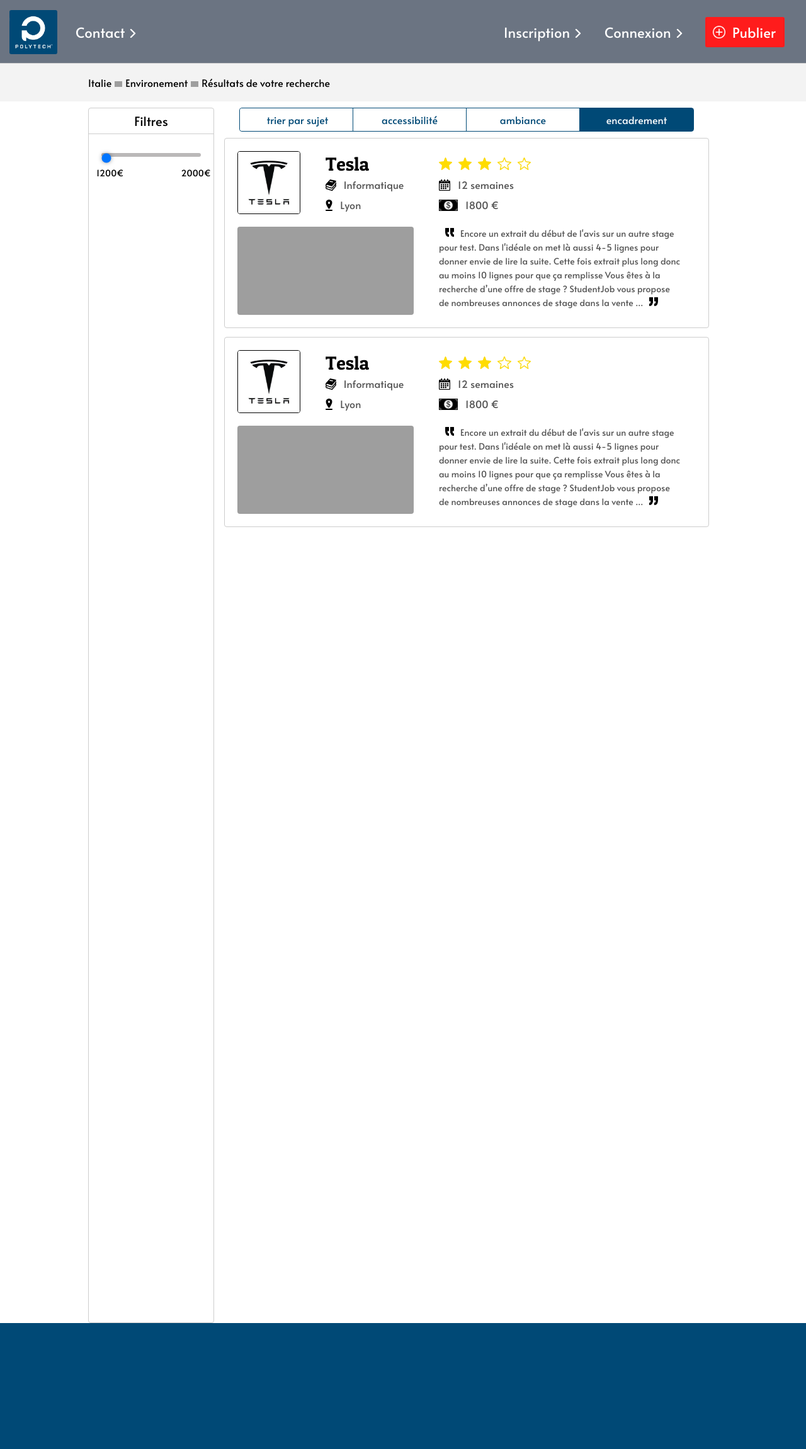
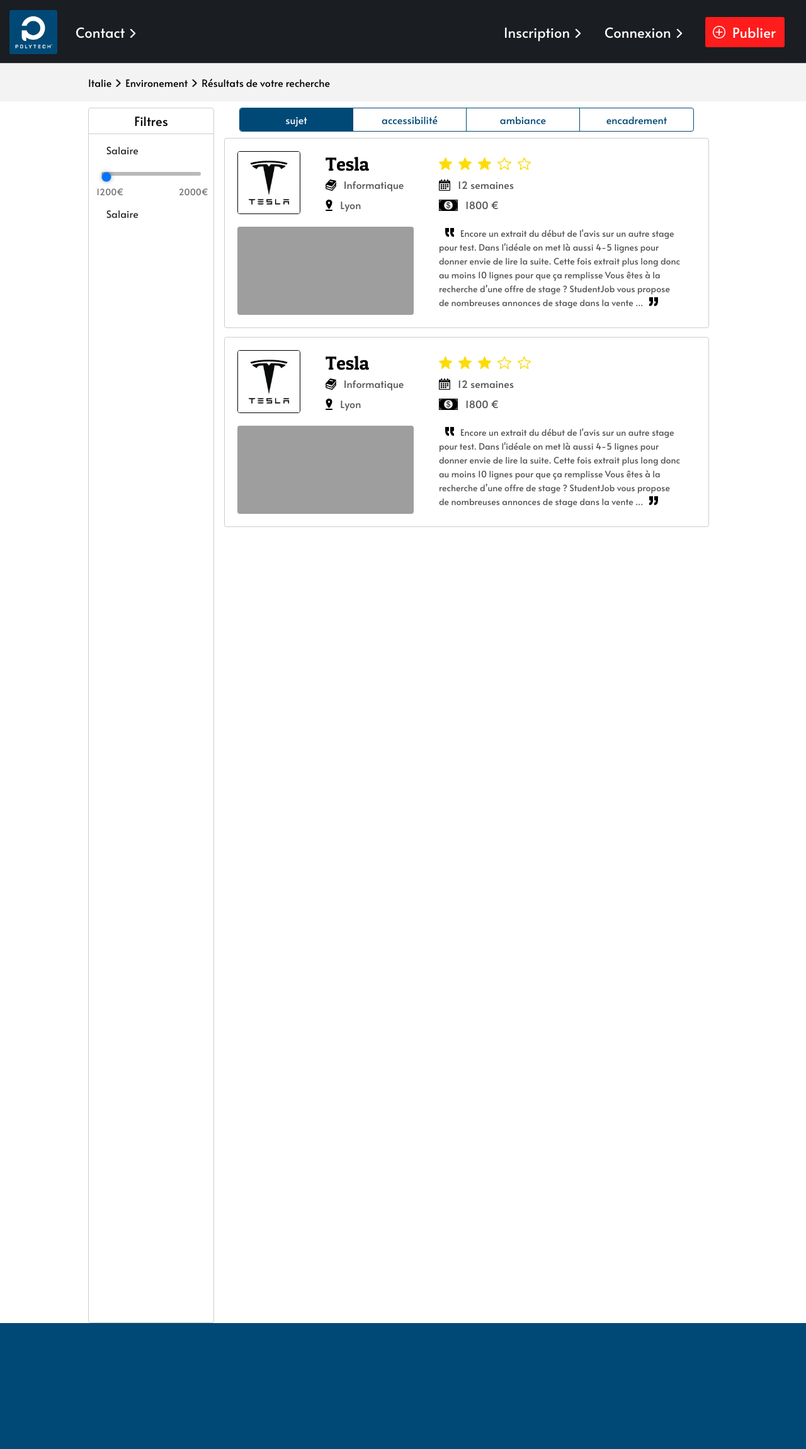
Before and after one commit to Projet-Polytech/searchopinion, a PHP site: page /avis.html in a window 1280 px wide. Shown: the whole page at 63% size. Run offline with PHP 8.4, Linux system fonts and the light colour scheme; grey boxes are pictures that could not be loaded.

Commit message:
yku_yfruk
yrukryuk

```diff
--- a/search_opinion/avis.css
+++ b/search_opinion/avis.css
@@ -61,7 +61,7 @@ body{
 
 header{
     grid-column: span 4;
-    background-color:#6b7482;
+    background-color:#1a1d21;
     display:grid;
 
     grid-template-columns:120px 130px 1fr 160px 160px 160px;
@@ -223,9 +223,23 @@ aside:nth-of-type(1) p img {
     border-bottom:solid 1px  #cdcdcd;
 }
 
+#avis_filtre h3 {
+    font-family: 'Alata';
+    font-weight: normal;
+    font-size: 16px;
+    height: 30px;
+    align-items: center;
+    display: flex;
+    justify-content: left;
+    width: 72%;
+    color: #2f2f2f;
+    margin-top: 10px;
+    margin-left: 14%;
+}
+
 input[type=range] {
   -webkit-appearance: none;
-  margin: 30px 0px 16px 10%;
+  margin: 20px 0px 16px 10%;
   width: 80%;
 }
 input[type=range]:focus {
@@ -267,28 +281,60 @@ input[type=range]::-moz-range-thumb {
     cursor: pointer;
     box-shadow: 0px 0px 8px -3px #000000;
 }
-
+input[type=range]::-ms-track {
+  width: 90%;
+  height: 6px;
+  cursor: pointer;
+  border-radius: 4px;
+  background: #bab8b8;
+}
+input[type=range]::-ms-fill-lower {
+  background: #2a6495;
+  border: 0.2px solid #010101;
+  border-radius: 2.6px;
+  box-shadow: 1px 1px 1px #000000, 0px 0px 1px #0d0d0d;
+}
+input[type=range]::-ms-fill-upper {
+  background: #3071a9;
+  border: 0.2px solid #010101;
+  border-radius: 2.6px;
+  box-shadow: 1px 1px 1px #000000, 0px 0px 1px #0d0d0d;
+}
+input[type=range]::-ms-thumb {
+    border:none;
+    height: 20px;
+    width: 20px;
+    border-radius: 20px;
+    background: white;
+    cursor: pointer;
+    box-shadow: 0px 0px 8px -3px #000000;
+}
+input[type=range]:focus::-ms-fill-lower {
+  background: #3071a9;
+}
+input[type=range]:focus::-ms-fill-upper {
+  background: #367ebd;
+}
 
 #avis_filtre form div {
     background-color: ;
     width: 100%;
     display: flex;
     justify-content: space-between;
-     font-family: 'Alata';
+    font-family: 'Alata';
     font-weight: normal;
     font-size: 14px;
+    color: #727272;
 }
 
 #avis_filtre form div p:nth-of-type(1) {
-    background-color: ;
-    width: 20%;
+    width: 22%;
     text-align: right;
     margin-left: 6%;
 }
 
 #avis_filtre form div p:nth-of-type(2) {
-    background-color: ;
-    width: 20%;
+    width: 22%;
     margin-right: 6%;
 
 }
@@ -309,20 +355,31 @@ section #tri_stage {
 }
 
 section #tri_stage input {
-    background-color:white;
     border: none;
     width: 25%;
     font-size: 16px;
     font-family: 'Alata';
     color: #004976;
     border-right: 1px solid #004976;
+    background-color: rgba(0,0,0,0);
+}
 
+section #tri_stage input:hover {
+    cursor: pointer;
 }
 
 section #tri_stage input:nth-child(4) {
-    background-color:  #004976;
+    border:none;
+}
+
+section #tri_stage .selectbtntri {
+    background-color:#004976;
     color: white;
-    border:none;
+}
+
+section #tri_stage .nonselectbtntri {
+    background-color:rgba(0,0,0,0);
+    color: #004976;
 }
 
 section #tri_stage input:nth-child(1) {
--- a/search_opinion/avis.html
+++ b/search_opinion/avis.html
@@ -45,9 +45,12 @@
  	<aside id="avis_filtre">
  		<h2>Filtres</h2>
  		<form >
+ 			<h3>Salaire</h3>
  			<input type="range" name="amountRange" step="10" min="1200" max="2000" value="1200" oninput="num.value = this.value">
 
     		<div><p><output id="num">1200</output>€</p><p>2000€</p></div>
+
+    		<h3>Salaire</h3>
 
  		</form>
  	</aside>
@@ -56,10 +59,11 @@
 
 
  		<div id="tri_stage">
- 			<input type="button" name="" value=" trier par sujet">
- 			<input type="button" name="" value="accessibilité">
- 			<input type="button" name="" value="ambiance">
- 			<input type="button" name="" value="encadrement">
+ 			<input type="button" name="btnsujet" value="sujet" class="selectbtntri">
+ 			<input type="button" name="btnaccessibilite" value="accessibilité" class="nonselectbtntri">
+ 			<input type="button" name="btnambiance" value="ambiance" class="nonselectbtntri">
+ 			<input type="button" name="btnencadrement" value="encadrement" class="nonselectbtntri">
+
  		</div>
 
  		<div class="avis_stage">
@@ -127,6 +131,76 @@
 
  	<footer></footer>
 
+<script type="text/javascript">
+  // <![CDATA[
+
+var btnsujet = document.querySelector("input[name='btnsujet']");
+var btnaccessibilite = document.querySelector("input[name='btnaccessibilite']");
+var btnambiance = document.querySelector("input[name='btnambiance']");
+var btnencadrement = document.querySelector("input[name='btnencadrement']");
+var classementouest = document.querySelector("#classementouest");
+var classementest = document.querySelector("#classementest");
+
+btnsujet.addEventListener('click', updatebtnsujet);
+btnaccessibilite.addEventListener('click', updatebtnaccessibilite);
+btnambiance.addEventListener('click', updatebtnambiance);
+btnencadrement.addEventListener('click', updatebtnbtnencadrement);
+
+function updatebtnsujet() {
+  if (btnsujet.className === "nonselectbtntri") {
+
+    btnsujet.className = "selectbtntri";
+    btnaccessibilite.className = "nonselectbtntri";
+    btnambiance.className = "nonselectbtntri";
+    btnencadrement.className = "nonselectbtntri";
+
+    classementouest.className = "selectpage";
+    classementest.className = "nonselectpage";
+  }
+}
+
+function updatebtnaccessibilite() {
+  if (btnaccessibilite.className === "nonselectbtntri") {
+
+    btnsujet.className = "nonselectbtntri";
+    btnaccessibilite.className = "selectbtntri";
+    btnambiance.className = "nonselectbtntri";
+    btnencadrement.className = "nonselectbtntri";
+
+    classementouest.className = "selectpage";
+    classementest.className = "nonselectpage";
+  }
+}
+
+function updatebtnambiance() {
+  if (btnambiance.className === "nonselectbtntri") {
+
+    btnsujet.className = "nonselectbtntri";
+    btnaccessibilite.className = "nonselectbtntri";
+    btnambiance.className = "selectbtntri";
+    btnencadrement.className = "nonselectbtntri";
+
+    classementouest.className = "selectpage";
+    classementest.className = "nonselectpage";
+  }
+}
+
+function updatebtnbtnencadrement() {
+  if (btnencadrement.className === "nonselectbtntri") {
+
+    btnsujet.className = "nonselectbtntri";
+    btnaccessibilite.className = "nonselectbtntri";
+    btnambiance.className = "nonselectbtntri";
+    btnencadrement.className = "selectbtntri";
+
+    classementouest.className = "selectpage";
+    classementest.className = "nonselectpage";
+  }
+}
+  // ]]>
+
+</script>
+
 </body>
 
 </html>
```
Also changed, not shown: search_opinion/accueil.php (+28 -1 lines), search_opinion/connexion_bdd.php (line endings or trailing spaces), search_opinion/image/index_2.png (added).
